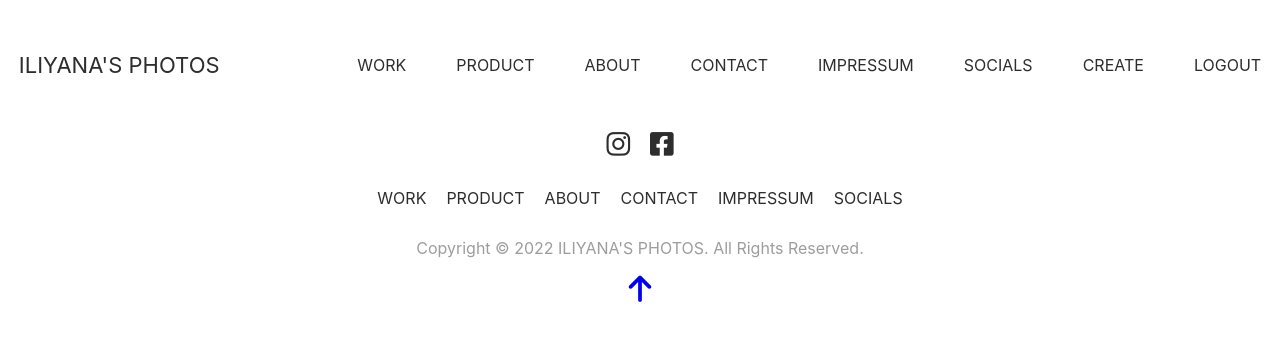
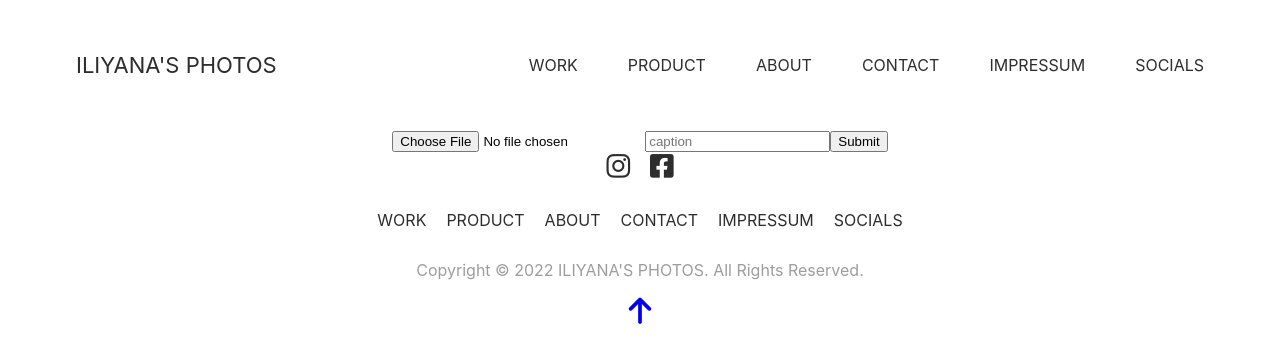
Before and after one commit to Stalio96/React-photo, a React (Create React App) app: page /create in a window 1280 px wide. Shown: the top 362 px of the page. Built offline with nearby package versions, Linux system fonts and the light colour scheme.

Commit message:
Implement services

```diff
--- a/package.json
+++ b/package.json
@@ -6,6 +6,7 @@
     "@testing-library/jest-dom": "^5.16.5",
     "@testing-library/react": "^13.4.0",
     "@testing-library/user-event": "^13.5.0",
+    "axios": "^0.27.2",
     "react": "^18.2.0",
     "react-dom": "^18.2.0",
     "react-router-dom": "^6.3.0",
--- a/src/App.js
+++ b/src/App.js
@@ -6,6 +6,7 @@ import About from './components/About/About';
 import Admin from './components/Admin/Admin';
 import Logout from './components/Logout/Logout';
 import Contact from './components/Contact/Contact';
+import Create from './components/Create/Create';
 import Header from './components/Header/Header';
 import Home from './components/Home/Home';
 import Impressum from './components/Impressum/Impressum';
@@ -27,6 +28,7 @@ function App() {
             <Route path='/' element={<Work />} />
             <Route path='/about' element={<About />} />
             <Route path='/contact' element={<Contact />} />
+            <Route path='/create' element={<Create />} />
             <Route path='/home' element={<Home />} />
             <Route path='/impressum' element={<Impressum />} />
             <Route path='/product' element={<Product />} />
--- /dev/null
+++ b/src/components/Create/Create.js
@@ -0,0 +1,43 @@
+import * as photoService from '../../services/photoService';
+
+import axios from 'axios'
+
+import { useState } from 'react';
+
+const Create = () => {
+    const [file, setFile] = useState();
+    const [caption, setCaption] = useState('');
+
+    const onCreate = async (e) => {
+        e.preventDefault();
+
+        const formData = new FormData();
+        formData.append('image', file);
+        formData.append('caption', caption);
+        await axios.post("http://localhost:3030/data/catalog/create", formData, { headers: {'Content-Type': 'multipart/form-data'}})
+
+        // const image = formData.get('image');
+        // const caption = formData.get('caption');
+
+        // console.log(image, caption)
+        // photoService.create({image, caption})
+        //     .then(data => {
+        //         console.log(data);
+        //     });
+    }
+
+    return (
+        <form onSubmit={onCreate} method="POST" encType='multipart/form-data'>
+            <input onChange={e => setFile(e.target.files[0])} type="file" accept="image/*"></input>
+            <input value={caption} onChange={e => setCaption(e.target.value)} type="text" placeholder="caption"></input>
+
+            <input type="submit" />
+            {/* <input name='image' type="file" accept="image/*" />
+            <input name='caption' type="text" placeholder="caption" />
+
+            <input type="submit" /> */}
+        </form>
+    );
+}
+
+export default Create;
--- a/src/components/Header/Header.js
+++ b/src/components/Header/Header.js
@@ -17,7 +17,6 @@ const Header = () => {
         </>
     );
 
-    // console.log(user)
     return (
         <header className="header">
             <Link className="header__title" to='/'>ILIYANA'S PHOTOS</Link>
@@ -42,7 +41,7 @@ const Header = () => {
                     <Link className="item__link" to='/socials'>SOCIALS</Link>
                 </li>
 
-                {user
+                {user.username
                     ? admin
                     : null
                 }
--- a/src/contexts/AuthContext.js
+++ b/src/contexts/AuthContext.js
@@ -6,7 +6,7 @@ export const AuthContext = createContext();
 
 const initialAuthState = {
     accessToken: '',
-    admin: '',
+    username: '',
     _id: ''
 };
 
--- /dev/null
+++ b/src/services/photoService.js
@@ -0,0 +1,15 @@
+const baseUrl = 'http://localhost:3030';
+
+export async function create(image, caption) {
+    const response = await fetch(`${baseUrl}/data/catalog/create`, {
+        method: 'POST',
+        headers: {
+            // 'Content-Type': 'multipart/form-data'
+        },
+        body: JSON.stringify({image, caption})
+    });
+
+    const result = await response.json();
+
+    return result;
+}
```
Also changed, not shown: 1 other file (tests, documents, lock files or other folders).
